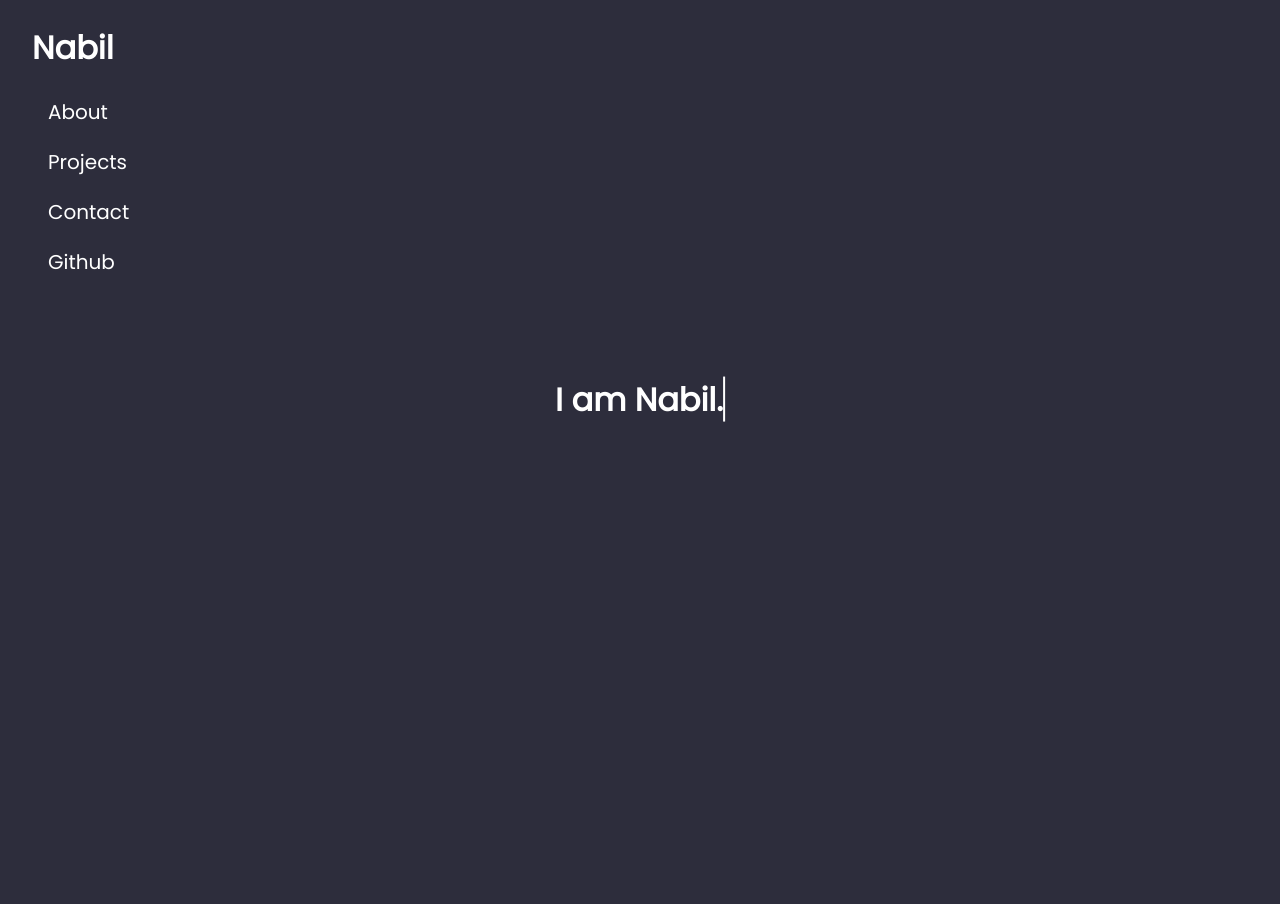
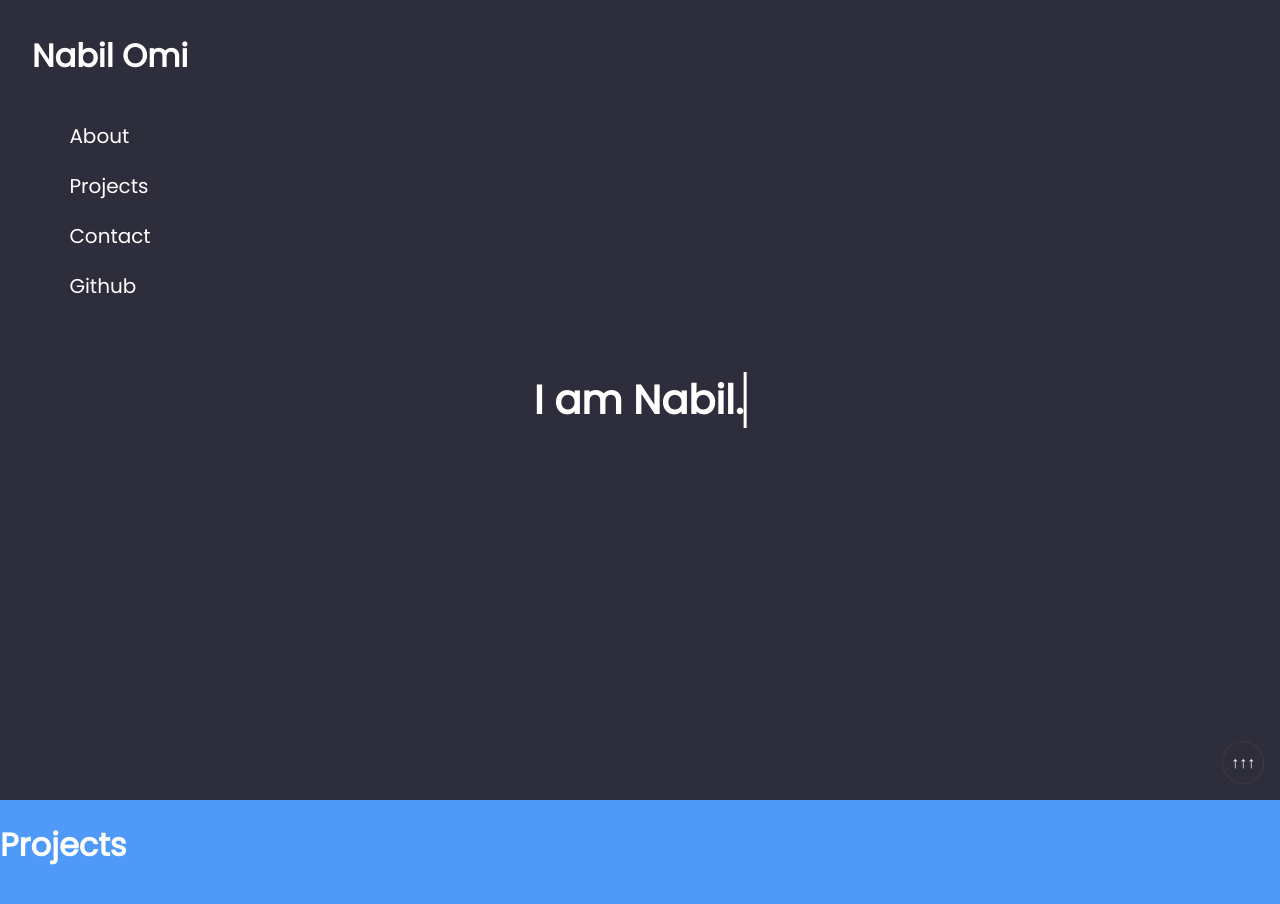
Before and after one commit to rquit/single-page-portfolio, a React (Create React App) app: page / in a window 1280 px wide. Shown: the top 904 px of the page. Before the commit the page ends 800 px from the top, so only its background shows below. Built offline with nearby package versions, Linux system fonts and the light colour scheme.

Commit message:
fixed CSS for projects section'

```diff
--- a/src/App.css
+++ b/src/App.css
@@ -2,8 +2,10 @@
 
 :root {
   background-color: rgba(45, 45, 60, 255);
-  padding: 0;
-  margin: 0;
+  padding: 0px;
+  margin: 0px;
+  scroll-behavior: smooth;
+  color: white;
 }
 
 .App {
--- a/src/maincontent.css
+++ b/src/maincontent.css
@@ -4,10 +4,28 @@ a {
 }
 
 .init-body {
-    position: absolute;
-    display: flex;
-    align-items: center;
-    top: 50%;
-    left: 50%;
+    display: block;
+    margin-top: 50vh;
+    margin-left: 50vw;
     transform: translate(-50%, -50%);
 }
+
+.projects {
+    position: absolute;
+    top: 100vh;
+    right: 0px;
+    bottom: -100vh;
+    left: 0px;
+    background-color: rgba(79, 153, 248, 255);
+}
+
+.scroll-top {
+    position: fixed;
+    z-index: 10;
+    bottom: 1rem;
+    right: 1rem;
+    padding: 0.5rem;
+    border-radius: 50%;
+    border: 1px groove rgb(61, 61, 61);
+    background-color: rgba(45, 45, 60, 255);
+}
--- a/src/maincontent.js
+++ b/src/maincontent.js
@@ -2,8 +2,10 @@ import './maincontent.css';
 
 export default function Content() {
     return (
-        <div className="content">
+        <div className="content" id="top">
+            <ScrollToTop />
             <TypeEff />
+            <Projects />
         </div>
     )
 }
@@ -12,7 +14,8 @@ function TypeEff() {
     return (
         <div className="init-body">
             <h1>
-                <a href="" className="typewrite" data-period="2000" data-type='[ "Hello!", "I am Nabil.", "I&apos;m a student at CUNY CCNY." ]'>
+                <a style={{fontSize: "40px"}} href="#top" className="typewrite" data-period="2000"
+                   data-type='[ "Hello!", "I am Nabil.", "I&apos;m a student at CUNY CCNY." ]'>
                     <span className="wrap"></span>
                 </a>
             </h1>
@@ -23,7 +26,15 @@ function TypeEff() {
 function Projects() {
     return (
         <div className="projects" id="projects">
+            <h1>Projects</h1>
+        </div>
+    )
+}
 
+function ScrollToTop() {
+    return (
+        <div className="scroll-top">
+            <a href="#top">↑↑↑</a>
         </div>
     )
 }
--- a/src/navbar.css
+++ b/src/navbar.css
@@ -5,11 +5,10 @@ ul {
 
 #header {
     text-align: start;
-    padding-left: 2rem;
-    padding-top: 1.5rem;
     padding-bottom: 0;
     font-size: 32px;
     color: white;
+    padding: 1rem;
 }
 
 .header-a {
@@ -21,23 +20,25 @@ ul {
     text-decoration: none;
     color: white;
     font-size: 20px;
-    padding-left: 3rem;
+    margin: 3rem;
 }
 
 .side-nav {
     display: flex;
-    position: absolute;
+    position: fixed;
     flex-direction: column;
+
     text-align: left;
+    margin: 1rem;
+    align-items: center;
 
     color: white;
 
     height: 100vh;
-    width: 12vw;
 
     line-height: 3rem;
 }
 
 .nav-li:hover {
-    border: solid 1px gray;
+    background-color: rgba(68, 68, 90, 255);
 }
--- a/src/navbar.js
+++ b/src/navbar.js
@@ -4,12 +4,12 @@ export default function SideNavbar() {
 
     return (
         <nav className="side-nav" id="side-nav">
-            <header id="header"><strong><a className="header-a" href="#top">Nabil</a></strong></header>
+            <header id="header"><strong><a className="header-a" href="#top">Nabil Omi</a></strong></header>
             <ul className="nav-ul">
                 <li className="nav-li"><a className="nav-a" href="#about">About</a></li>
                 <li className="nav-li"><a className="nav-a" href="#projects">Projects</a></li>
                 <li className="nav-li"><a className="nav-a" href="#resume">Contact</a></li>
-                <li className="nav-li"><a className="nav-a" href="https://github.com/rquit" target="_blank">Github</a></li>
+                <li className="nav-li"><a className="nav-a" href="https://github.com/rquit" target="_blank" rel="noreferrer">Github</a></li>
             </ul>
         </nav>
     )
```
